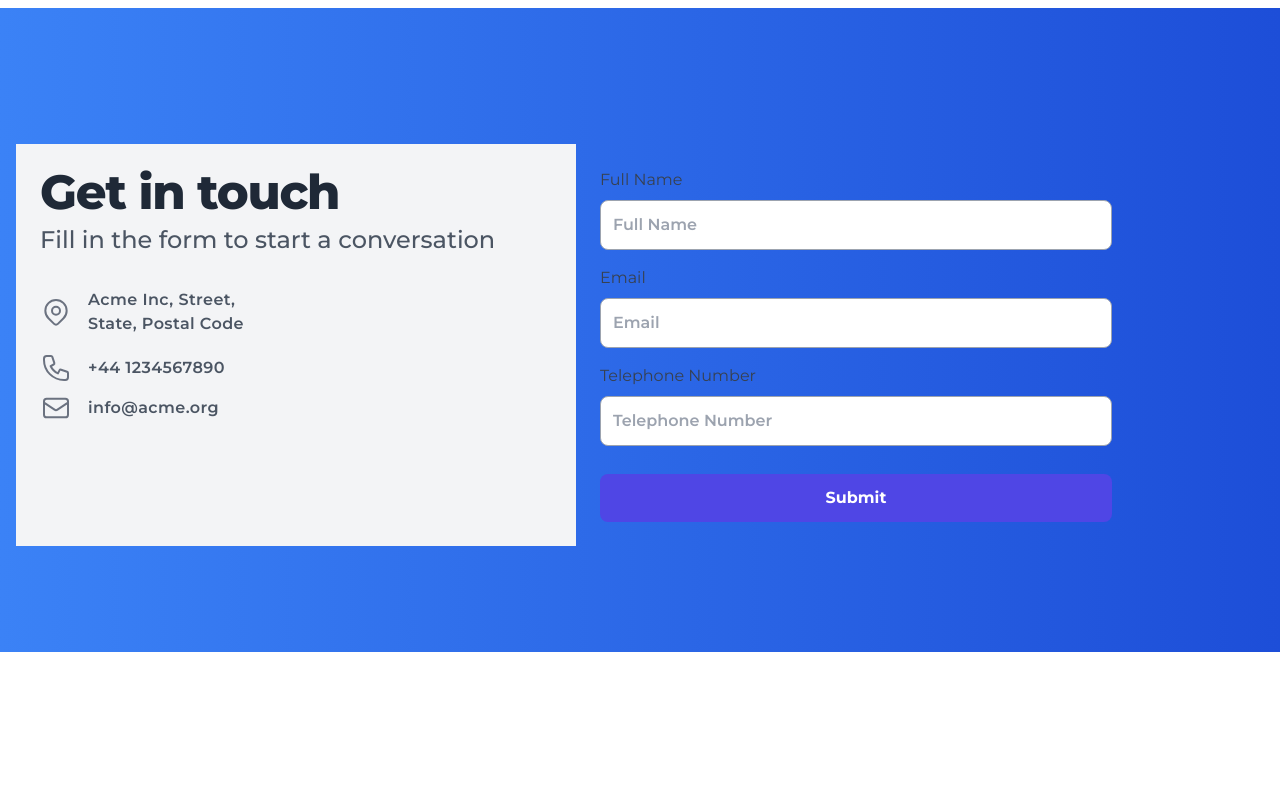
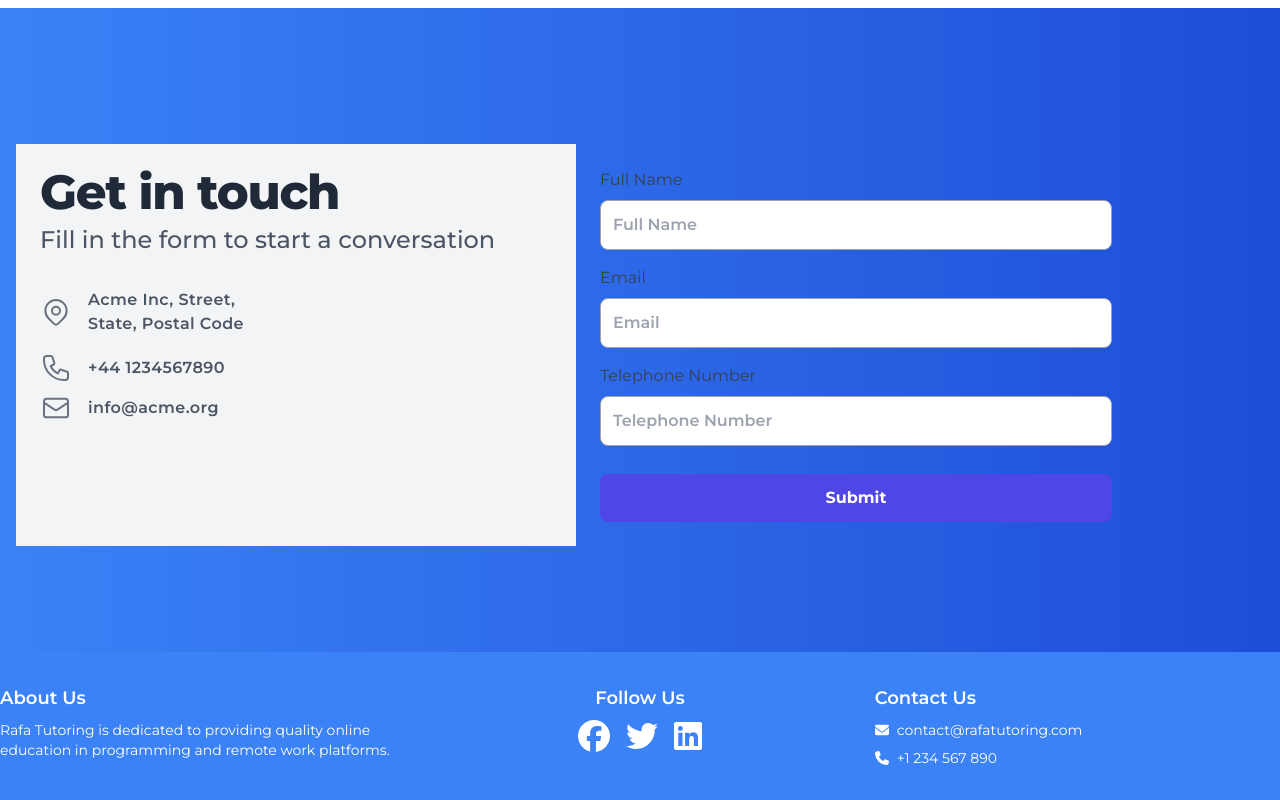
Before and after one commit to rquinterosv/TutorProfile, a React (Vite) app: page / in a window 1280 px wide. Shown: the part 2619-3419 px from the top of the page. Before the commit the page ends 3271 px from the top, so only its background shows below. Built offline with nearby package versions, Linux system fonts and the light colour scheme.

Commit message:
agregando footer

```diff
--- a/package.json
+++ b/package.json
@@ -10,6 +10,7 @@
     "preview": "vite preview"
   },
   "dependencies": {
+    "@fortawesome/free-brands-svg-icons": "^6.6.0",
     "@fortawesome/free-solid-svg-icons": "^6.6.0",
     "@fortawesome/react-fontawesome": "^0.2.2",
     "autoprefixer": "^10.4.20",
--- a/src/App.jsx
+++ b/src/App.jsx
@@ -1,17 +1,18 @@
 import React from 'react';
 import { BrowserRouter as Router } from 'react-router-dom';
 import Navbar from './components/Navbar';
+import Footer from './components/Footer'
 import RouterComponent from './Router'; // Importa Router.jsx
 import './i18n';
 
 const App = () => {
   return (
-    <Router>
+    <><Router>
       <Navbar />
       <div className="mt-16"> {/* Margin top to prevent content overlap with Navbar */}
         <RouterComponent /> {/* Usa el Router Component */}
       </div>
-    </Router>
+    </Router><Footer /></>
   );
 };
 
--- /dev/null
+++ b/src/components/Footer.jsx
@@ -0,0 +1,51 @@
+import React from 'react';
+import { FontAwesomeIcon } from '@fortawesome/react-fontawesome';
+import { faFacebook, faTwitter, faLinkedin } from '@fortawesome/free-brands-svg-icons';
+import { faEnvelope, faPhone } from '@fortawesome/free-solid-svg-icons';
+
+const Footer = () => {
+  return (
+    <footer className="bg-blue-500 text-white py-8">
+      <div className="container mx-auto grid grid-cols-1 md:grid-cols-3 gap-8">
+        {/* Columna 1: Título y párrafo */}
+        <div>
+          <h4 className="text-lg font-semibold mb-2">About Us</h4>
+          <p className="text-sm">
+            Rafa Tutoring is dedicated to providing quality online education in programming and remote work platforms.
+          </p>
+        </div>
+
+        {/* Columna 2: Redes sociales */}
+        <div className="flex flex-col items-center">
+          <h4 className="text-lg font-semibold mb-2">Follow Us</h4>
+          <div className="flex space-x-4">
+            <a href="https://facebook.com" className="hover:text-gray-300">
+              <FontAwesomeIcon icon={faFacebook} size="2x" />
+            </a>
+            <a href="https://twitter.com" className="hover:text-gray-300">
+              <FontAwesomeIcon icon={faTwitter} size="2x" />
+            </a>
+            <a href="https://linkedin.com" className="hover:text-gray-300">
+              <FontAwesomeIcon icon={faLinkedin} size="2x" />
+            </a>
+          </div>
+        </div>
+
+        {/* Columna 3: Contacto */}
+        <div>
+          <h4 className="text-lg font-semibold mb-2">Contact Us</h4>
+          <p className="text-sm flex items-center">
+            <FontAwesomeIcon icon={faEnvelope} className="mr-2" />
+            contact@rafatutoring.com
+          </p>
+          <p className="text-sm flex items-center mt-2">
+            <FontAwesomeIcon icon={faPhone} className="mr-2" />
+            +1 234 567 890
+          </p>
+        </div>
+      </div>
+    </footer>
+  );
+};
+
+export default Footer;
```
Also changed, not shown: 1 other file (tests, documents, lock files or other folders).
